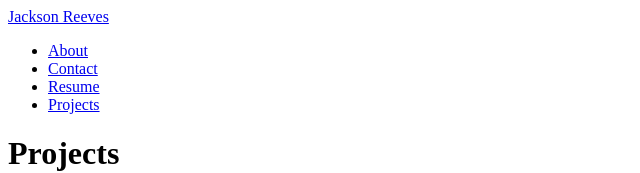
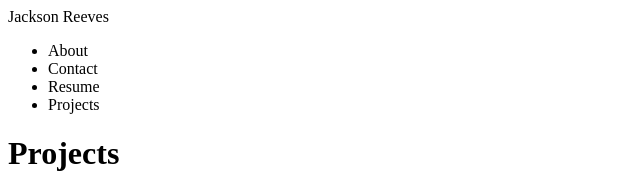
Before and after one commit to jtreeves/portfolio-react, a React (Create React App) app: page /projects in a window 1280 px wide. Shown: the top 173 px of the page, without its empty margins (0-640 px from the left). Built offline with nearby package versions, Linux system fonts and the light colour scheme.

Commit message:
[src] Change pages folder to sections; remove react-router-dom

```diff
--- a/package.json
+++ b/package.json
@@ -8,7 +8,6 @@
         "@testing-library/user-event": "^13.5.0",
         "react": "^18.2.0",
         "react-dom": "^18.2.0",
-        "react-router-dom": "^6.3.0",
         "react-scripts": "^5.0.1",
         "web-vitals": "^2.1.4"
     },
--- a/src/App.jsx
+++ b/src/App.jsx
@@ -1,58 +1,38 @@
-import {
-    Routes,
-    Route,
-    Navigate
-} from 'react-router-dom'
-import Home from './pages/Home'
-import About from './pages/About'
-import Contact from './pages/Contact'
-import Resume from './pages/Resume'
-import Projects from './pages/Projects'
-import ProjectDetails from './pages/ProjectDetails'
+import Home from './sections/Home'
+import About from './sections/About'
+import Contact from './sections/Contact'
+import Resume from './sections/Resume'
+import Projects from './sections/Projects'
 import NavBar from './components/NavBar'
 import './style/main.css'
+import { useState } from 'react'
 
 function App() {
+    const [activeSection, setActiveSection] = useState('home')
+    console.log('ACTIVE SECTION: ', activeSection)
+
+    const displaySection = () => {
+        switch (activeSection) {
+            case 'home':
+                return <Home />
+            case 'about':
+                return <About />
+            case 'contact':
+                return <Contact />
+            case 'resume':
+                return <Resume />
+            case 'projects':
+                return <Projects />
+            default:
+                return <Home />
+        }
+    }
+
     return (
         <>
-            <NavBar />
+            <NavBar setActiveSection={setActiveSection} />
 
-            <Routes>
-                <Route
-                    path='/'
-                    element={<Home />}
-                />
-
-                <Route
-                    path='home'
-                    element={<Navigate to='/' replace />}
-                />
-
-                <Route
-                    path='about'
-                    element={<About />}
-                />
-
-                <Route
-                    path='contact'
-                    element={<Contact />}
-                />
-
-                <Route
-                    path='resume'
-                    element={<Resume />}
-                />
-
-                <Route
-                    path='projects'
-                    element={<Projects />}
-                />
-
-                <Route
-                    path='projects/:projectName'
-                    element={<ProjectDetails />}
-                />
-            </Routes>
+            {displaySection()}
         </>
     )
 }
--- a/src/components/NavBar.jsx
+++ b/src/components/NavBar.jsx
@@ -1,46 +1,30 @@
-import { Link } from 'react-router-dom'
 import person from '../data/person'
 
-function NavBar() {
+function NavBar(props) {
     return (
         <nav>
-            <Link
-                to='/'
-            >
+            <span onClick={props.setActiveSection('home')}>
                 {person.name}
-            </Link>
+            </span>
 
             <ul>
-                <li>
-                    <Link
-                        to='/about'
-                    >
+                <li >
+                    <div onClick={props.setActiveSection('about')}>
                         About
-                    </Link>
+
+                    </div>
                 </li>
 
-                <li>
-                    <Link
-                        to='/contact'
-                    >
-                        Contact
-                    </Link>
+                <li onClick={props.setActiveSection('contact')}>
+                    Contact
                 </li>
 
-                <li>
-                    <Link
-                        to='/resume'
-                    >
-                        Resume
-                    </Link>
+                <li onClick={props.setActiveSection('resume')}>
+                    Resume
                 </li>
 
-                <li>
-                    <Link
-                        to='/projects'
-                    >
-                        Projects
-                    </Link>
+                <li onClick={props.setActiveSection('projects')}>
+                    Projects
                 </li>
             </ul>
         </nav>
--- a/src/pages/ProjectDetails.jsx
+++ b/src/components/ProjectDetails.jsx
@@ -1,9 +1,8 @@
-import { useParams } from 'react-router-dom'
 import findProject from '../utilities/findProject'
 
 function ProjectDetails() {
-    const params = useParams()
-    const name = params.projectName
+    // const params = useParams()
+    const name = 'regressions'
     const project = findProject(name)
 
     return (
--- a/src/components/ProjectPreview.jsx
+++ b/src/components/ProjectPreview.jsx
@@ -1,4 +1,3 @@
-import { Link } from 'react-router-dom'
 import hyphenateWords from '../utilities/hyphenateWords'
 
 function ProjectPreview(props) {
@@ -16,11 +15,9 @@ function ProjectPreview(props) {
                     {props.title}
                 </h3>
 
-                <Link to={projectPath}>
-                    <button>
-                        Learn more
-                    </button>
-                </Link>
+                <button>
+                    Learn more
+                </button>
             </section>
         </div>
     )
--- a/src/index.jsx
+++ b/src/index.jsx
@@ -1,15 +1,14 @@
 import React from 'react'
 import ReactDOM from 'react-dom/client'
-import { BrowserRouter } from 'react-router-dom'
 import App from './App'
 import reportWebVitals from './reportWebVitals'
 
 const root = ReactDOM.createRoot(document.getElementById('root'))
 
 root.render(
-    <BrowserRouter>
+    <React.StrictMode>
         <App />
-    </BrowserRouter>
+    </React.StrictMode>
 )
 
 reportWebVitals()
```
Also changed, not shown: src/sections/About.jsx (renamed from src/pages/About.jsx), src/sections/Contact.jsx (renamed from src/pages/Contact.jsx), src/sections/Home.jsx (renamed from src/pages/Home.jsx), src/sections/Projects.jsx (renamed from src/pages/Projects.jsx), src/sections/Resume.jsx (renamed from src/pages/Resume.jsx), 1 other file (tests, documents, lock files or other folders).
